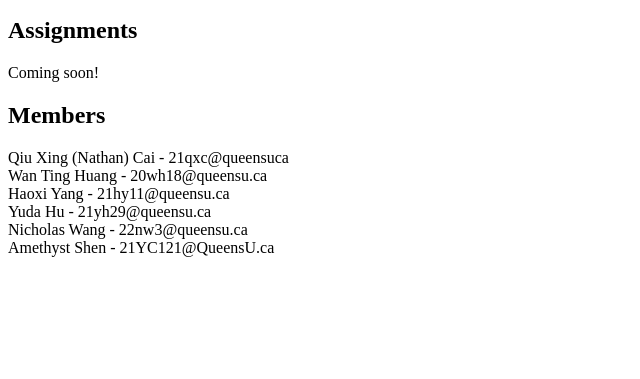
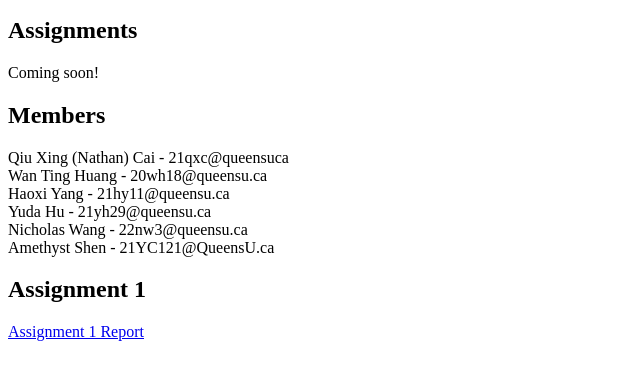
Before and after one commit to destroyer22719/CISC-322-Project, a plain HTML site: page index.html in a window 1280 px wide. Shown: the part 101-480 px from the top of the page, without its empty margins (0-640 px from the left). Drawn offline with Linux system fonts and the light colour scheme.

Commit message:
added report assignment 1

```diff
--- a/index.html
+++ b/index.html
@@ -22,6 +22,8 @@
       <div>Nicholas Wang - 22nw3@queensu.ca</div>
       <div>Amethyst Shen - 21YC121@QueensU.ca</div>
     </div>
+    <h2>Assignment 1</h2>
+    <div><a href="./A1_Conceptual Architecture.pdf">Assignment 1 Report</a></div>
   </div>
 </body>
 </html>
```
Also changed, not shown: 1 other file.
